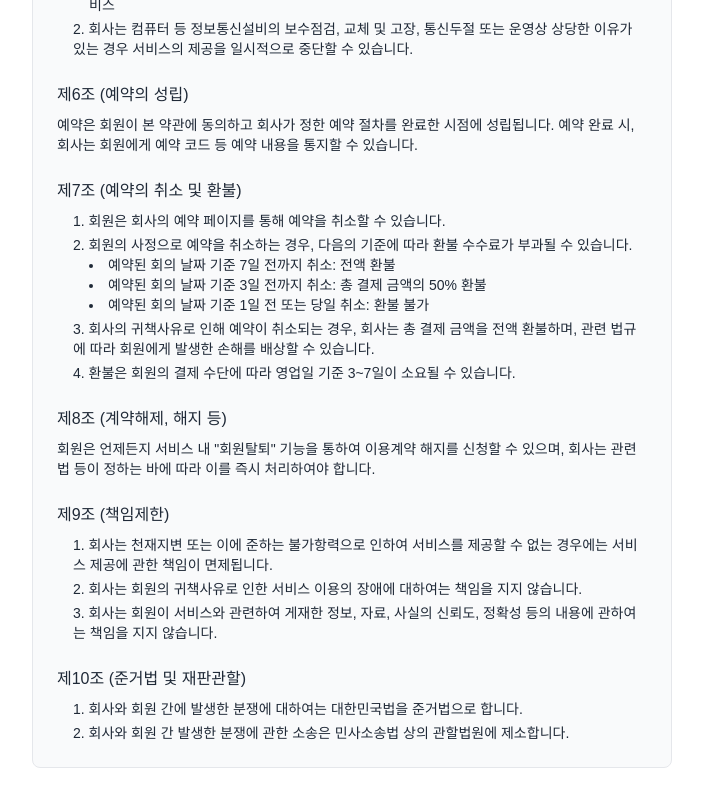
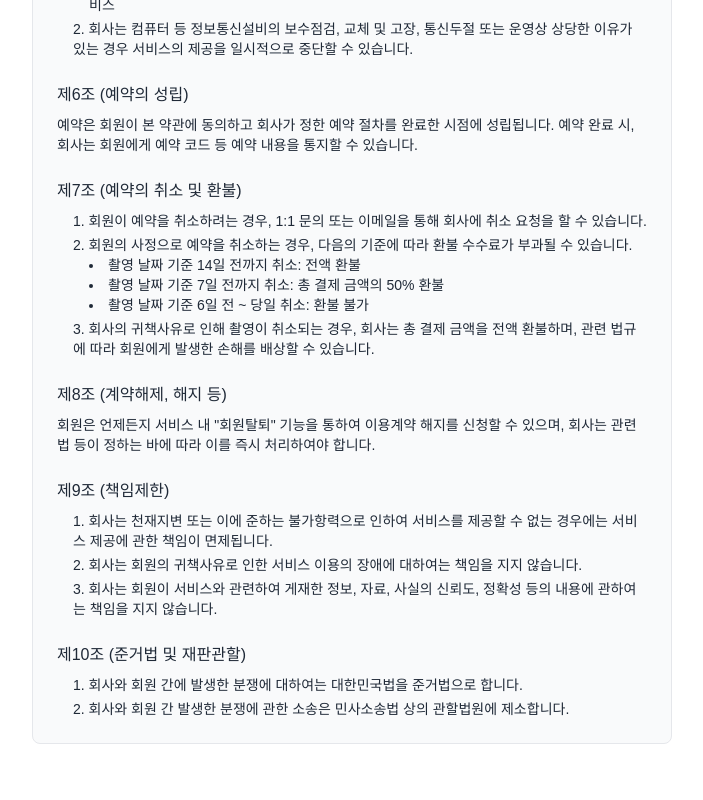
Before and after one commit to hyunwoo1229/pixo_frontend, a React (Vite) app: page /terms in a window 1280 px wide. Shown: the part 1074-1874 px from the top of the page, without its empty margins (288-991 px from the left). After the commit the page ends 1850 px from the top, so only its background shows below. Built offline with nearby package versions, Linux system fonts and the light colour scheme; a web font is replaced by a local one.

Commit message:
social login 주소 수정

```diff
--- a/src/components/Auth/SocialLoginButtons.jsx
+++ b/src/components/Auth/SocialLoginButtons.jsx
@@ -3,11 +3,12 @@ import naverIcon from '../../assets/icon/naver.png';
 import kakaoIcon from '../../assets/icon/kakao.png';
 
 export default function SocialLoginButtons() {
+  const API_BASE_URL = import.meta.env.VITE_API_BASE_URL || 'http://localhost:8080';
   return (
     <div className="flex justify-center gap-16">
       {/* Google */}
       <button
-        onClick={() => window.location.href = 'http://localhost:8080/oauth2/authorization/google'}
+        onClick={() => window.location.href = '${API_BASE_URL}.run.app/oauth2/authorization/google'}
         className="w-14 h-14 rounded flex items-center justify-center hover:scale-105 transition"
       >
         <img
@@ -19,7 +20,7 @@ export default function SocialLoginButtons() {
 
       {/* Naver */}
       <button
-        onClick={() => window.location.href = 'http://localhost:8080/oauth2/authorization/naver'}
+        onClick={() => window.location.href = '${API_BASE_URL}/oauth2/authorization/naver'}
         className="w-14 h-14 rounded flex items-center justify-center hover:scale-105 transition"
       >
         <img
@@ -31,7 +32,7 @@ export default function SocialLoginButtons() {
 
       {/* Kakao */}
       <button
-        onClick={() => window.location.href = 'http://localhost:8080/oauth2/authorization/kakao'}
+        onClick={() => window.location.href = '${API_BASE_URL}/oauth2/authorization/kakao'}
         className="w-14 h-14 rounded flex items-center justify-center hover:scale-105 transition"
       >
         <img
--- a/src/pages/Privacy.jsx
+++ b/src/pages/Privacy.jsx
@@ -4,7 +4,6 @@ import { useNavigate } from 'react-router-dom';
 export default function Privacy() {
   const navigate = useNavigate();
 
-  // BackButton 컴포넌트를 내부에 직접 정의합니다.
   const BackButton = () => (
     <button
       onClick={() => navigate(-1)}
@@ -87,7 +86,6 @@ export default function Privacy() {
             </ul>
           </div>
 
-          {/* ▼▼▼▼▼ 신설된 조항 ▼▼▼▼▼ */}
           <div>
             <strong className="block font-medium text-base mb-2">제4조 (개인정보의 제3자 제공에 관한 사항)</strong>
             <p className="mb-2">
@@ -130,7 +128,7 @@ export default function Privacy() {
                 </thead>
                 <tbody>
                   <tr>
-                    <td className="p-2 border">[클라우드 서비스 제공업체명, 예: Amazon Web Services]</td>
+                    <td className="p-2 border">Google Cloud Platform</td>
                     <td className="p-2 border">클라우드 서버 운영 및 데이터 보관</td>
                   </tr>
                   <tr>
@@ -148,7 +146,6 @@ export default function Privacy() {
               회사는 위탁계약 체결 시 개인정보 보호법 제26조에 따라 위탁업무 수행목적 외 개인정보 처리금지, 기술적·관리적 보호조치, 재위탁 제한, 수탁자에 대한 관리·감독, 손해배상 등 책임에 관한 사항을 계약서 등 문서에 명시하고, 수탁자가 개인정보를 안전하게 처리하는지를 감독하고 있습니다.
             </p>
           </div>
-          {/* ▲▲▲▲▲ 신설된 조항 ▲▲▲▲▲ */}
 
           <div>
             <strong className="block font-medium text-base mb-2">제6조 (정보주체와 법정대리인의 권리·의무 및 그 행사방법)</strong>
--- a/src/pages/Terms.jsx
+++ b/src/pages/Terms.jsx
@@ -96,16 +96,15 @@ export default function Terms() {
           <div>
             <strong className="block font-medium text-base mb-2">제7조 (예약의 취소 및 환불)</strong>
             <ul className="list-decimal list-inside pl-4 space-y-1">
-              <li>회원은 회사의 예약 페이지를 통해 예약을 취소할 수 있습니다.</li>
+              <li>회원이 예약을 취소하려는 경우, 1:1 문의 또는 이메일을 통해 회사에 취소 요청을 할 수 있습니다.</li>
               <li>회원의 사정으로 예약을 취소하는 경우, 다음의 기준에 따라 환불 수수료가 부과될 수 있습니다.
                 <ul className="list-disc list-inside ml-4">
-                  <li>예약된 회의 날짜 기준 7일 전까지 취소: 전액 환불</li>
-                  <li>예약된 회의 날짜 기준 3일 전까지 취소: 총 결제 금액의 50% 환불</li>
-                  <li>예약된 회의 날짜 기준 1일 전 또는 당일 취소: 환불 불가</li>
+                  <li>촬영 날짜 기준 14일 전까지 취소: 전액 환불</li>
+                  <li>촬영 날짜 기준 7일 전까지 취소: 총 결제 금액의 50% 환불</li>
+                  <li>촬영 날짜 기준 6일 전 ~ 당일 취소: 환불 불가</li>
                 </ul>
               </li>
-              <li>회사의 귀책사유로 인해 예약이 취소되는 경우, 회사는 총 결제 금액을 전액 환불하며, 관련 법규에 따라 회원에게 발생한 손해를 배상할 수 있습니다.</li>
-              <li>환불은 회원의 결제 수단에 따라 영업일 기준 3~7일이 소요될 수 있습니다.</li>
+              <li>회사의 귀책사유로 인해 촬영이 취소되는 경우, 회사는 총 결제 금액을 전액 환불하며, 관련 법규에 따라 회원에게 발생한 손해를 배상할 수 있습니다.</li>
             </ul>
           </div>
 
```
